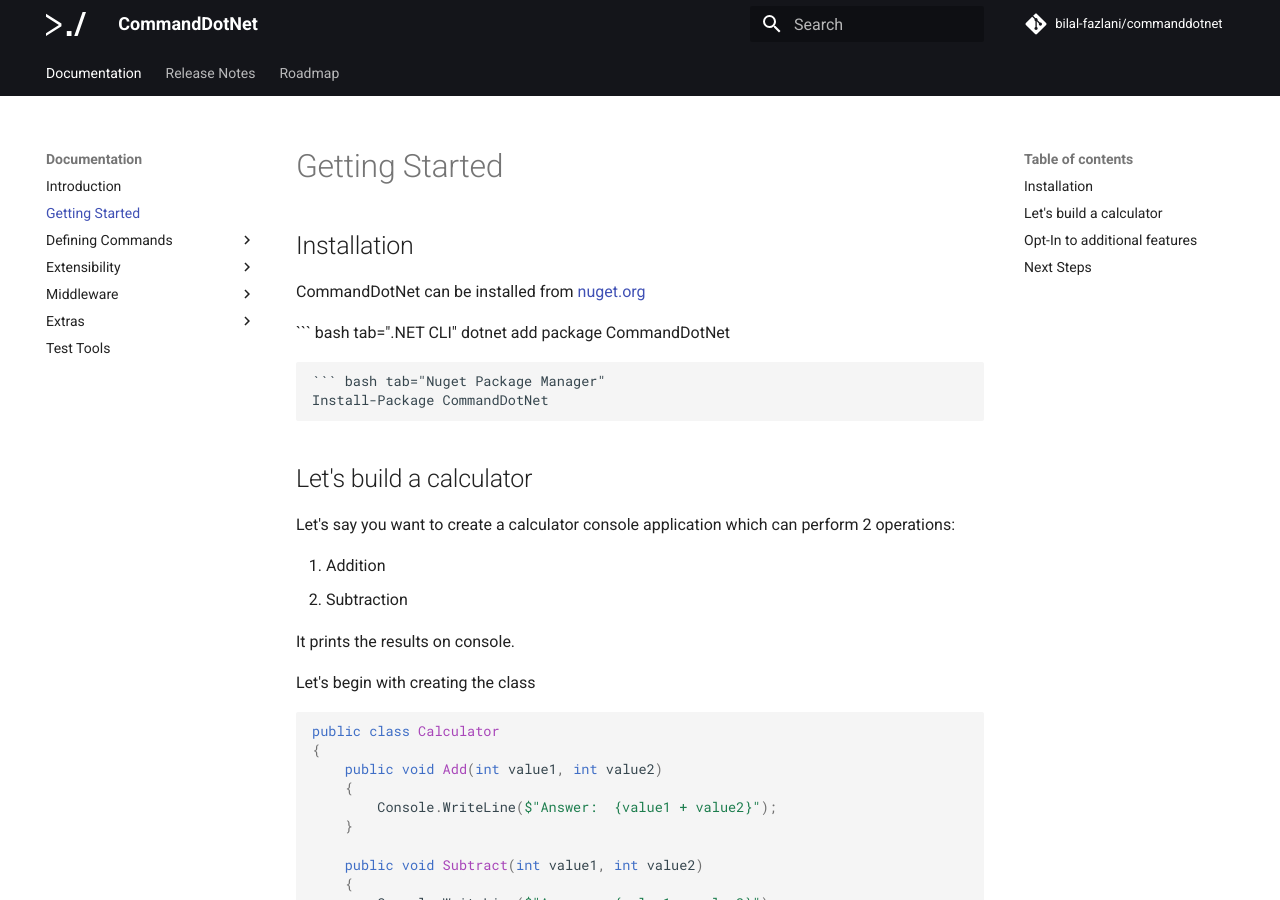
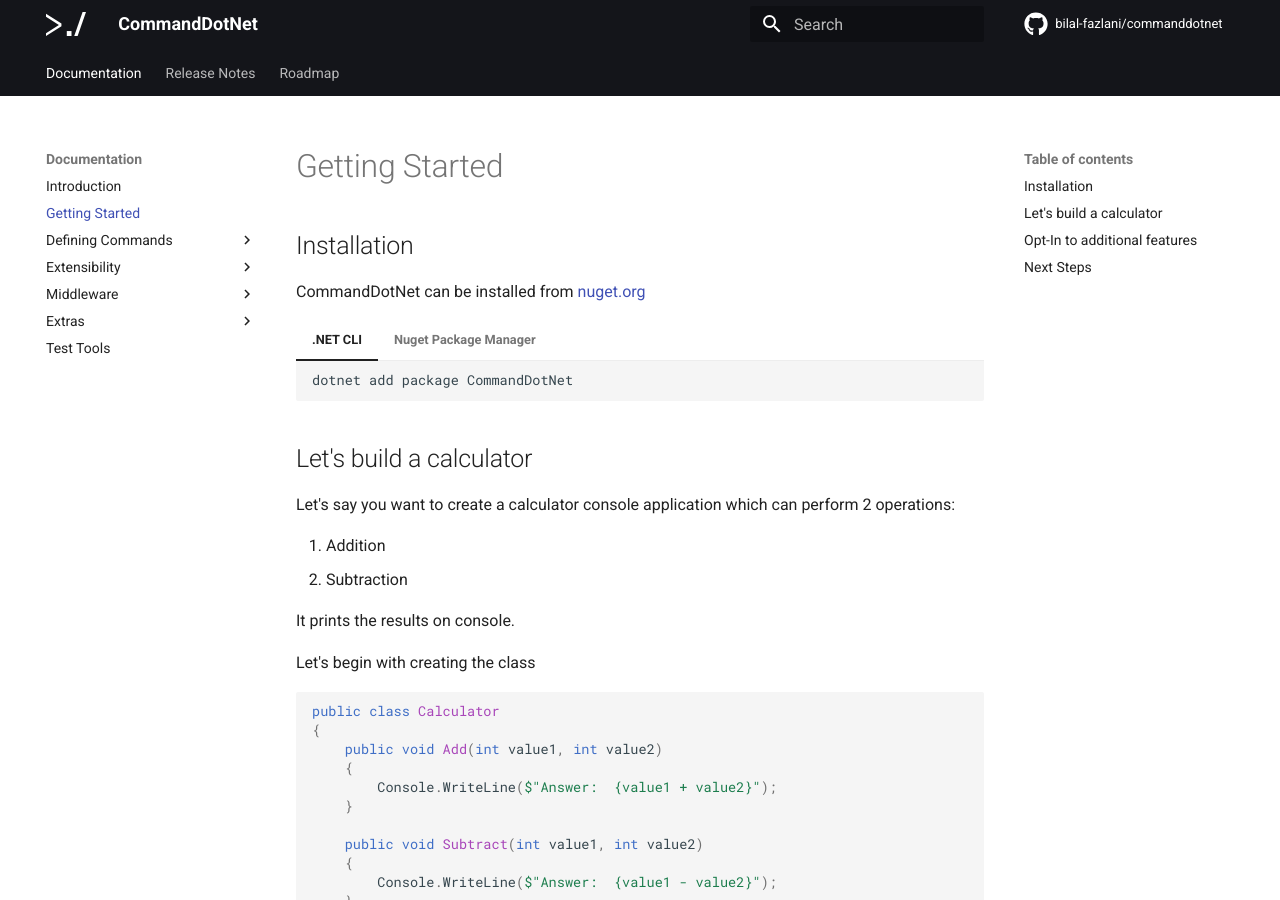
Before and after one commit to bilal-fazlani/commanddotnet, an MkDocs documentation site: the page built from docs/getting-started.md, in a window 1280 px wide and 900 px high. Built offline with MkDocs 1.6.1 and Material for MkDocs 9.7.7, drawn with Linux system fonts in a browser that asks for light colours; comment, search, counter and statistics services are not loaded.

Commit message:
upgrade to mkdocs v5

````diff
--- a/docs/getting-started.md
+++ b/docs/getting-started.md
@@ -4,13 +4,18 @@
 
 CommandDotNet can be installed from [nuget.org](https://www.nuget.org/packages/CommandDotNet/)
 
-``` bash tab=".NET CLI"
-dotnet add package CommandDotNet
-```
+=== ".NET CLI"
 
-``` bash tab="Nuget Package Manager"
-Install-Package CommandDotNet
-```
+    ```
+    dotnet add package CommandDotNet
+    ```
+
+
+=== "Nuget Package Manager"
+
+    ```
+    Install-Package CommandDotNet
+    ```
 
 ## Let's build a calculator
 
--- a/mkdocs.yml
+++ b/mkdocs.yml
@@ -57,9 +57,11 @@
     - Roadmap:
       - ReleaseNotes/roadmap.md
 theme:
-  feature:
-    tabs: true
+  features:
+    - tabs
   name: 'material'
+  icon:
+    repo: fontawesome/brands/github
   favicon: 'img/favicon.ico'
   palette:
     primary: 'black'
@@ -88,6 +90,7 @@
   - pymdownx.mark
   - pymdownx.smartsymbols
   - pymdownx.superfences
+  - pymdownx.tabbed
   - pymdownx.tasklist:
       custom_checkbox: true
   - pymdownx.tilde
@@ -102,9 +105,9 @@
 # Customization
 extra:
   social:
-    - type: 'github'
+    - icon: fontawesome/brands/github
       link: 'https://github.com/bilal-fazlani'
-    - type: 'twitter'
+    - icon: fontawesome/brands/twitter
       link: 'https://twitter.com/bilal_fazlani'
-    - type: 'linkedin'
+    - icon: fontawesome/brands/linkedin
       link: 'https://www.linkedin.com/in/bilal-fazlani/'
````
Also changed, not shown: 1 other file.
